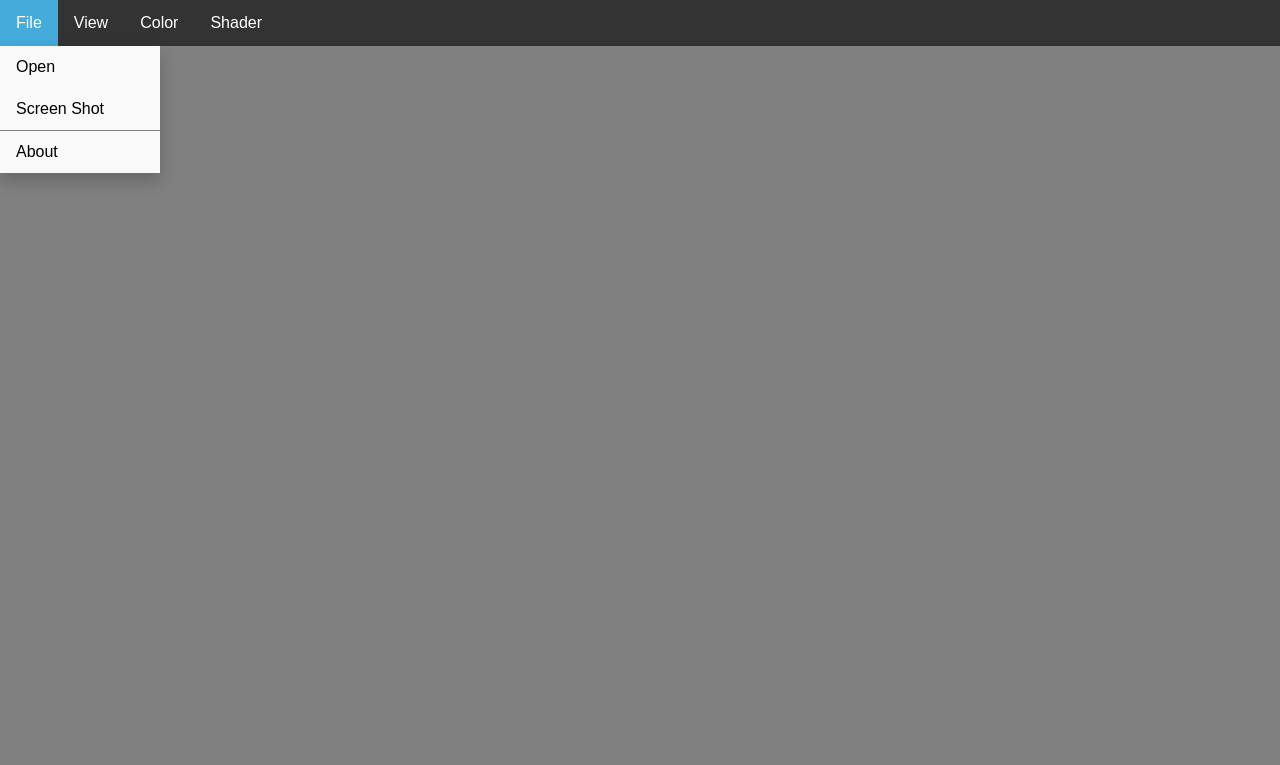
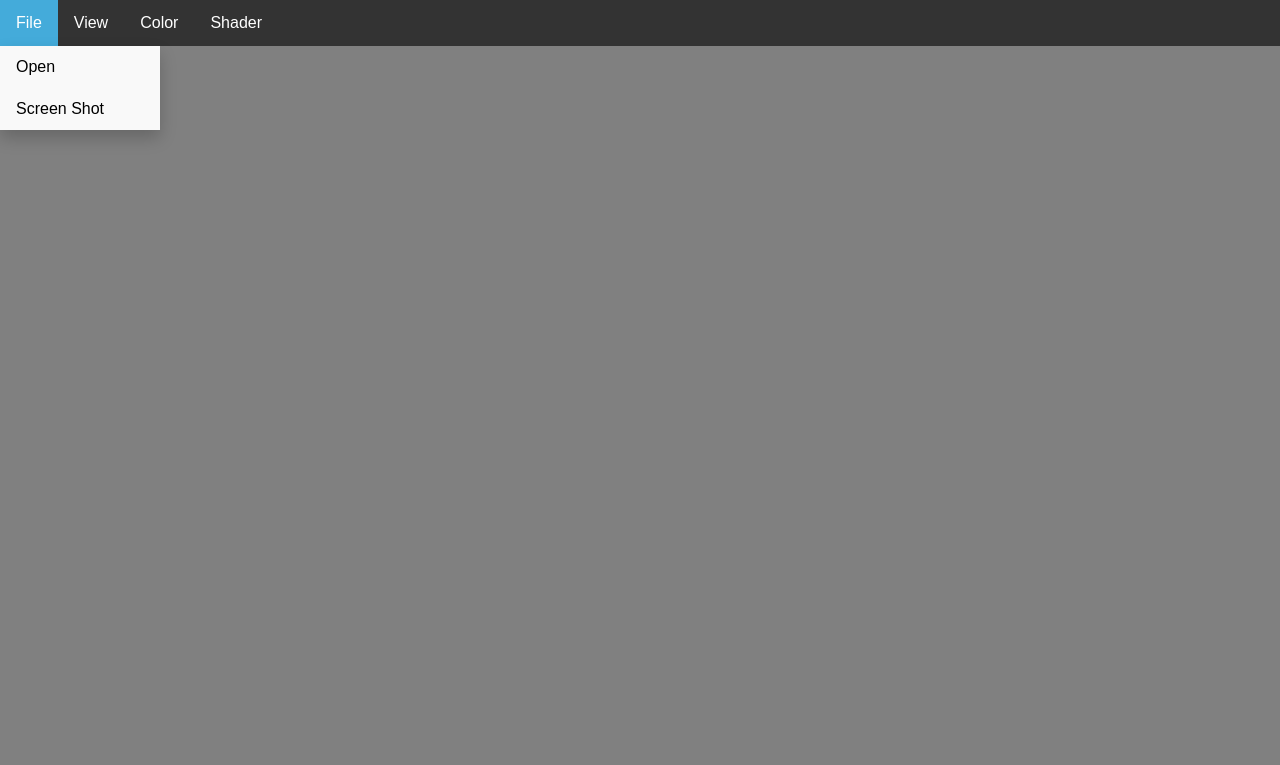
Before and after one commit to TanazzahRehman/fydp_glioblastoma, a Flask app: page /visualize.html in a window 1280 px wide. Shown: the top 765 px of the page. Run offline with Flask 3, Linux system fonts and the light colour scheme; data that the repository does not hold is empty; some libraries are stand-ins or nearby versions.

Commit message:
Update visualize.html

```diff
--- a/templates/visualize.html
+++ b/templates/visualize.html
@@ -113,7 +113,6 @@
                 <div class="dropdown-content">
                     <a class="viewBtn" id="Open">Open</a>
                     <a class="viewBtn" id="SaveBitmap">Screen Shot</a>
-                    <a class="linker" href="https://github.com/rordenlab/MRIcroWeb">About</a>
                 </div>
             </li>
             <li class="dropdown">
```
